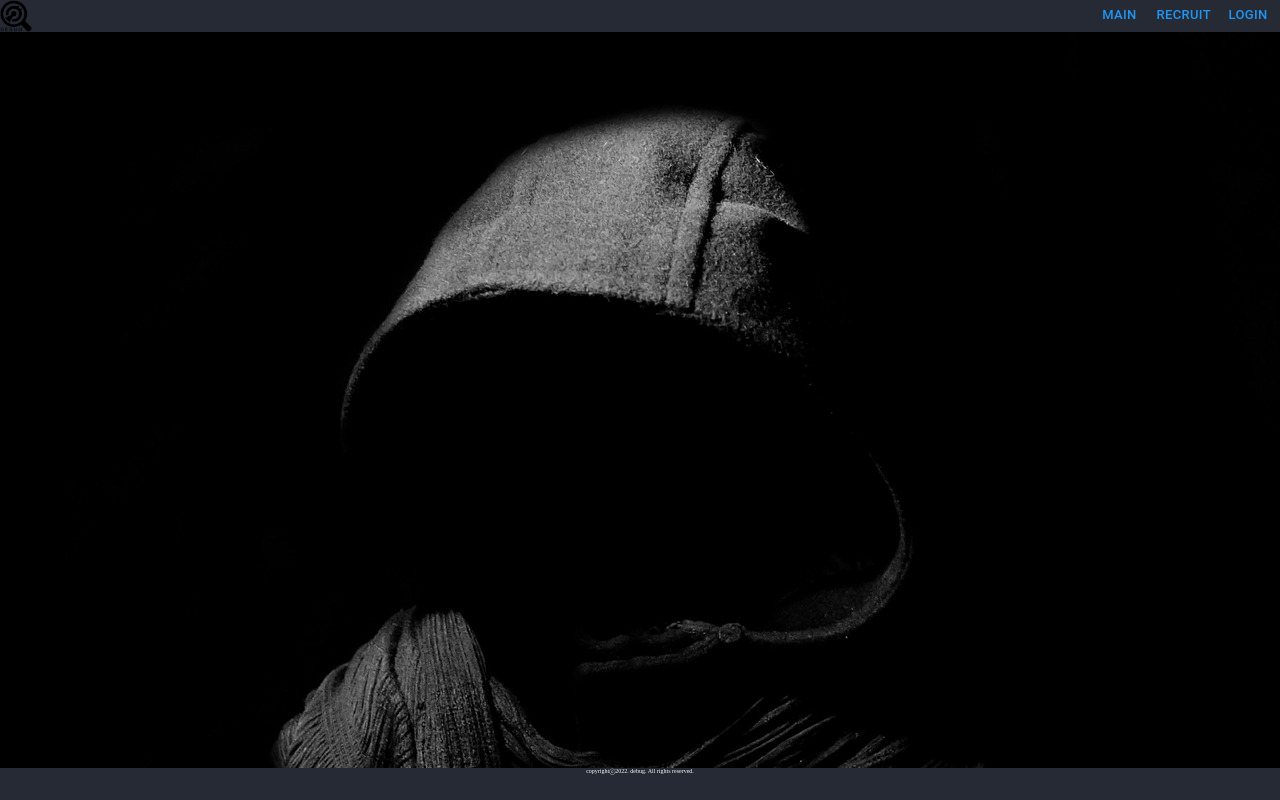
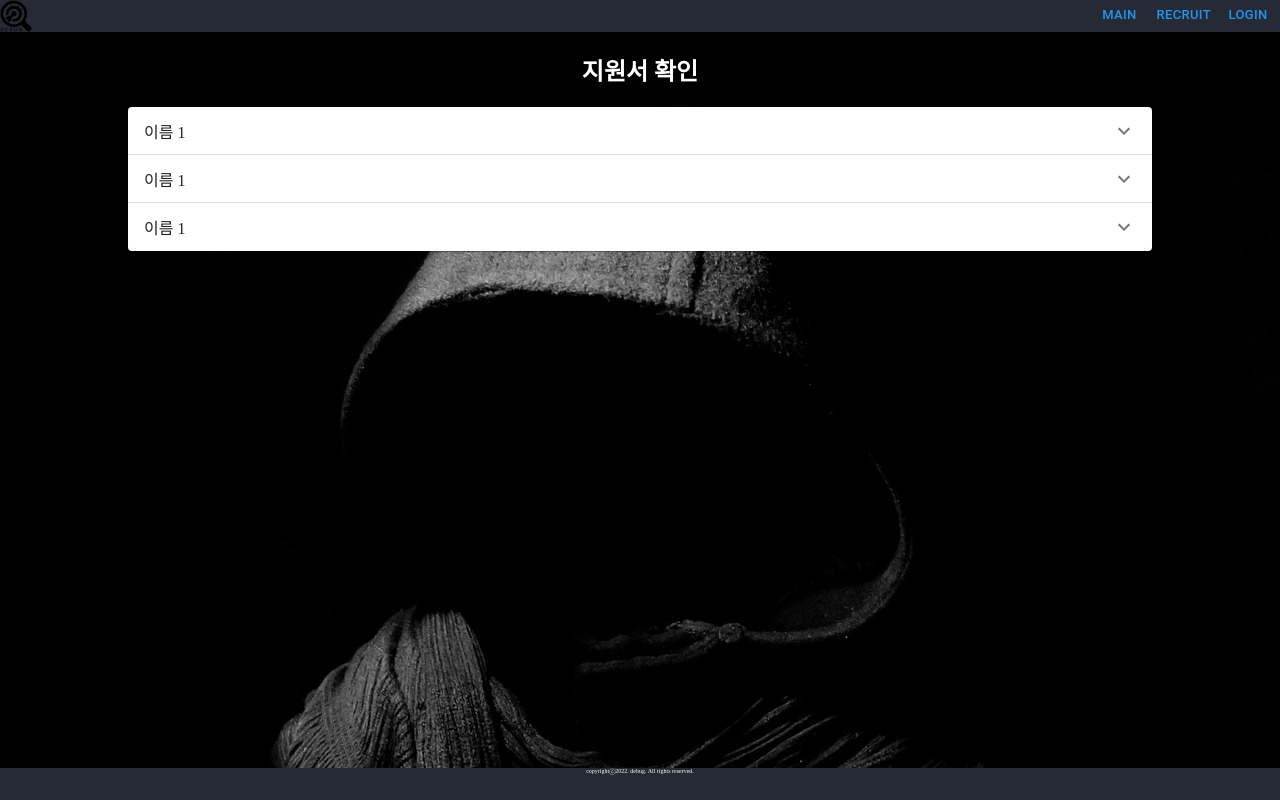
Before and after one commit to debug-2357/WEB_Frontend, a Next.js app: page /recruit/adminrecruit in a window 1280 px wide. Before the commit this address had no page. Built offline with nearby package versions, Linux system fonts and the light colour scheme; a web font is replaced by a local one.

Commit message:
[#15]create admin recruit page base component

```diff
--- /dev/null
+++ b/components/AdminRecruit.js
@@ -0,0 +1,34 @@
+import React from 'react';
+import Accordion from '@mui/material/Accordion';
+import AccordionSummary from '@mui/material/AccordionSummary';
+import AccordionDetails from '@mui/material/AccordionDetails';
+import ExpandMoreIcon from '@mui/icons-material/ExpandMore';
+import styles from '../public/css/adminrecruit.module.css';
+
+const AdminRecruit = () => {
+  return (
+    <div className={styles.Wrap}>
+      <h2>지원서 확인</h2>
+      <Accordion>
+        <AccordionSummary expandIcon={<ExpandMoreIcon />} aria-controls="panel1a-content" id="panel1a-header">
+          이름 1
+        </AccordionSummary>
+        <AccordionDetails>내용</AccordionDetails>
+      </Accordion>
+      <Accordion>
+        <AccordionSummary expandIcon={<ExpandMoreIcon />} aria-controls="panel1a-content" id="panel1a-header">
+          이름 1
+        </AccordionSummary>
+        <AccordionDetails>내용</AccordionDetails>
+      </Accordion>
+      <Accordion>
+        <AccordionSummary expandIcon={<ExpandMoreIcon />} aria-controls="panel1a-content" id="panel1a-header">
+          이름 1
+        </AccordionSummary>
+        <AccordionDetails>내용</AccordionDetails>
+      </Accordion>
+    </div>
+  );
+};
+
+export default AdminRecruit;
--- /dev/null
+++ b/pages/recruit/adminrecruit.js
@@ -0,0 +1,8 @@
+//적용 테스트용 recruit page
+import React from 'react';
+import AdminRecruit from '../../components/AdminRecruit';
+
+const adminrecruit = () => {
+  return <AdminRecruit />;
+};
+export default adminrecruit;
--- /dev/null
+++ b/public/css/adminrecruit.module.css
@@ -0,0 +1 @@
+.Wrap{width:80vw;color:#fff;text-align:center;margin:auto}
--- /dev/null
+++ b/public/scss/adminrecruit.module.scss
@@ -0,0 +1,6 @@
+.Wrap {
+  width: 80vw;
+  color: white;
+  text-align: center;
+  margin: auto;
+}
```
